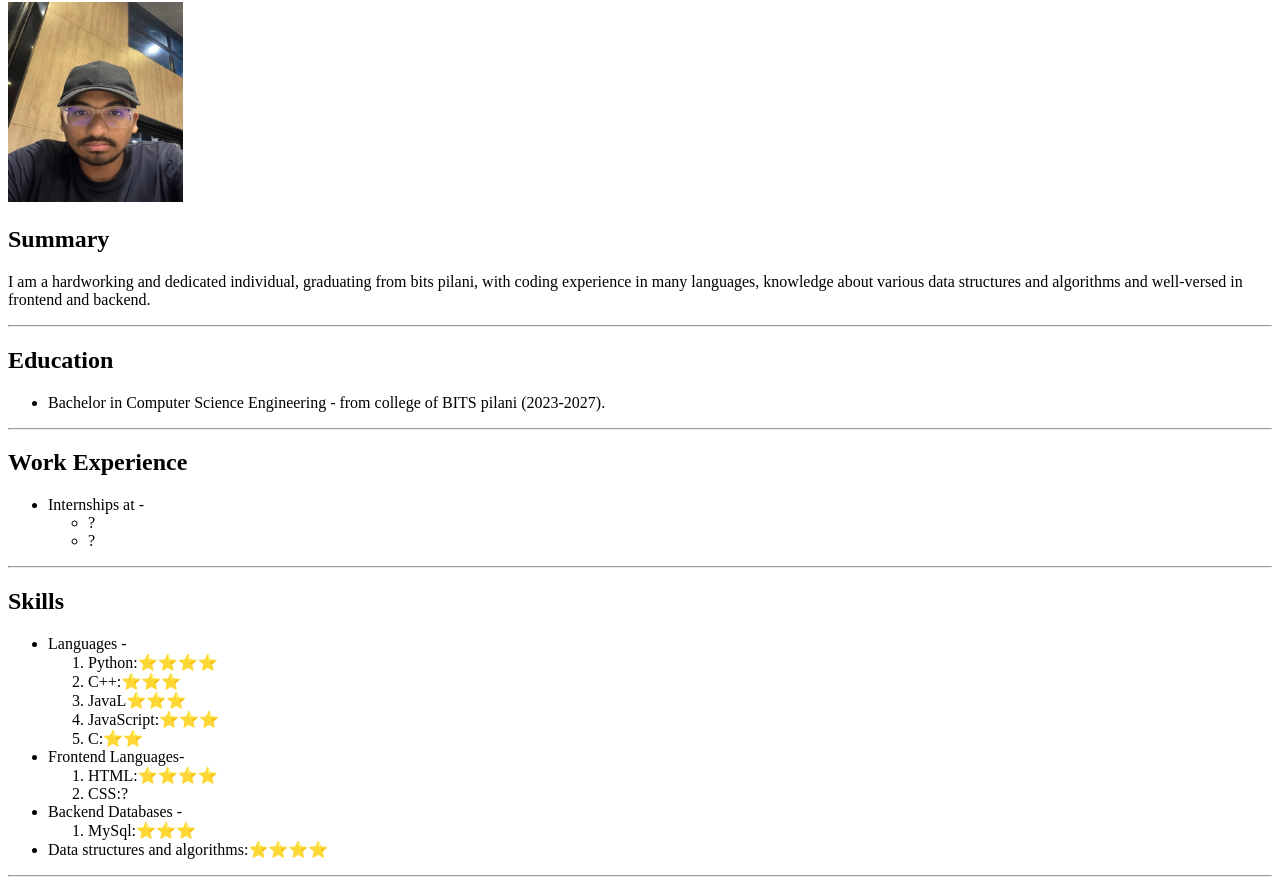
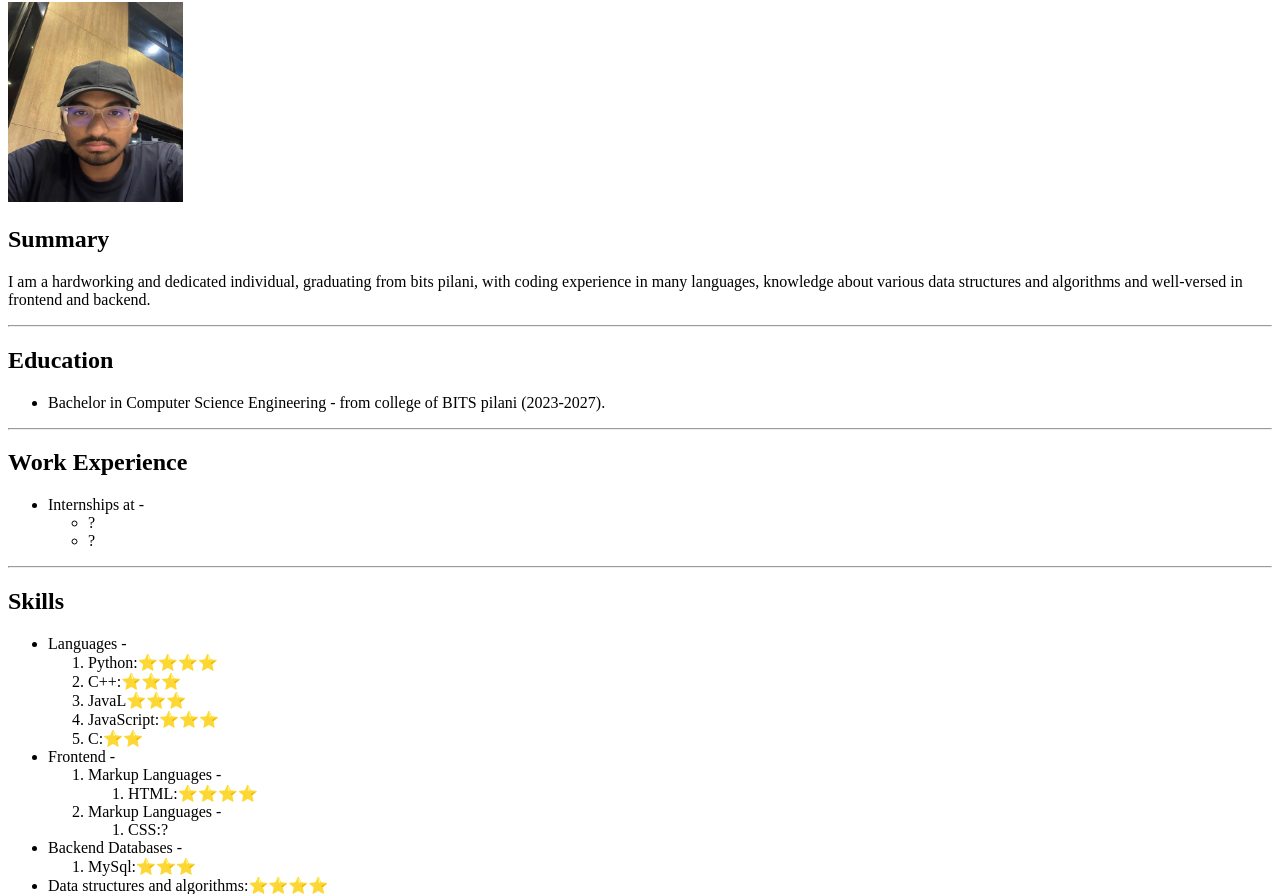
Before and after one commit to CyberKnight-01/portfolio-resume, a plain HTML site: page index.html in a window 1280 px wide. Shown: the part 78-972 px from the top of the page. Drawn offline with Linux system fonts and the light colour scheme.

Commit message:
Update index.html

```diff
--- a/index.html
+++ b/index.html
@@ -36,11 +36,20 @@
                 <li>C:⭐⭐</li>
             </ol>
         </li>
-        <li>Frontend Languages-
+        <li>Frontend -
             <ol>
-                <li>HTML:⭐⭐⭐⭐</li>
-                <li>CSS:?</li>
+                <li>Markup Languages -
+                <ol>
+                    <li>HTML:⭐⭐⭐⭐</li>
+                </ol>
+                </li>
+                <li>Markup Languages -
+                <ol>
+                    <li>CSS:?</li>
+                </ol>
+                </li>
             </ol>
+
         </li>
         <li>Backend Databases -
             <ol>
```
